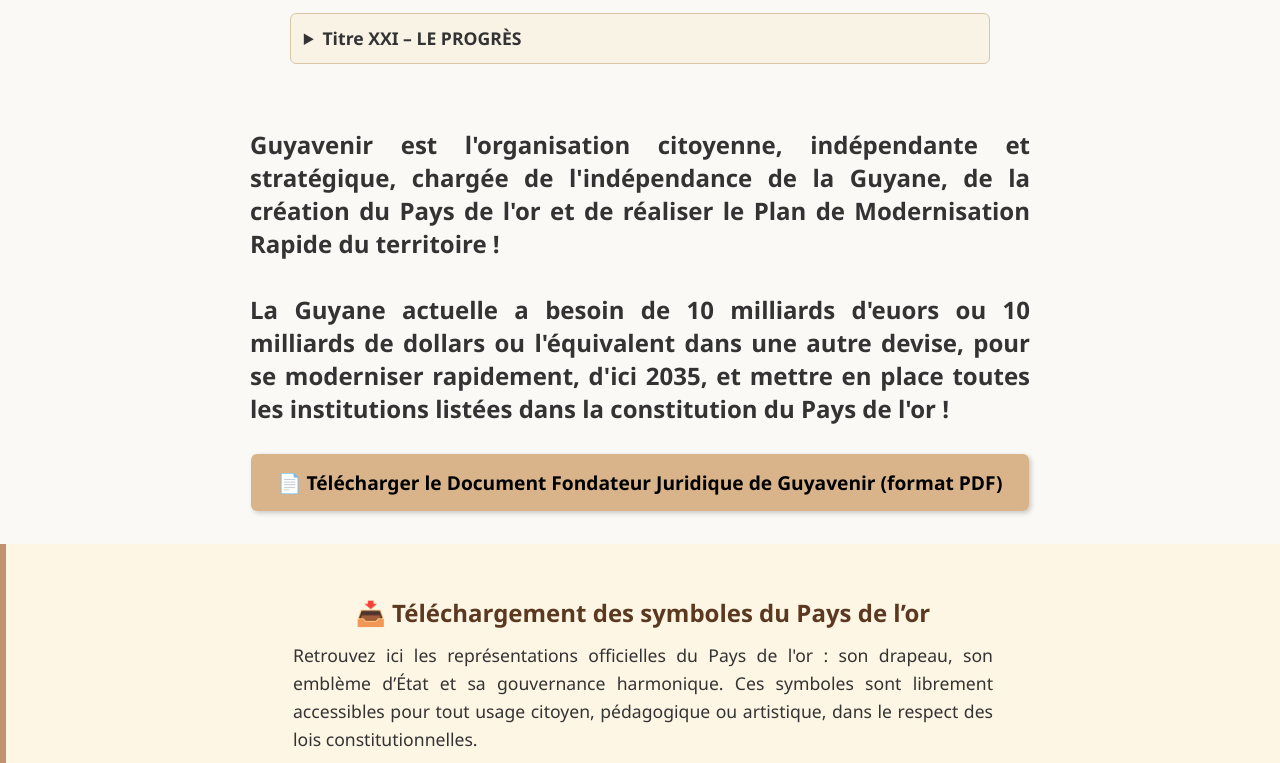
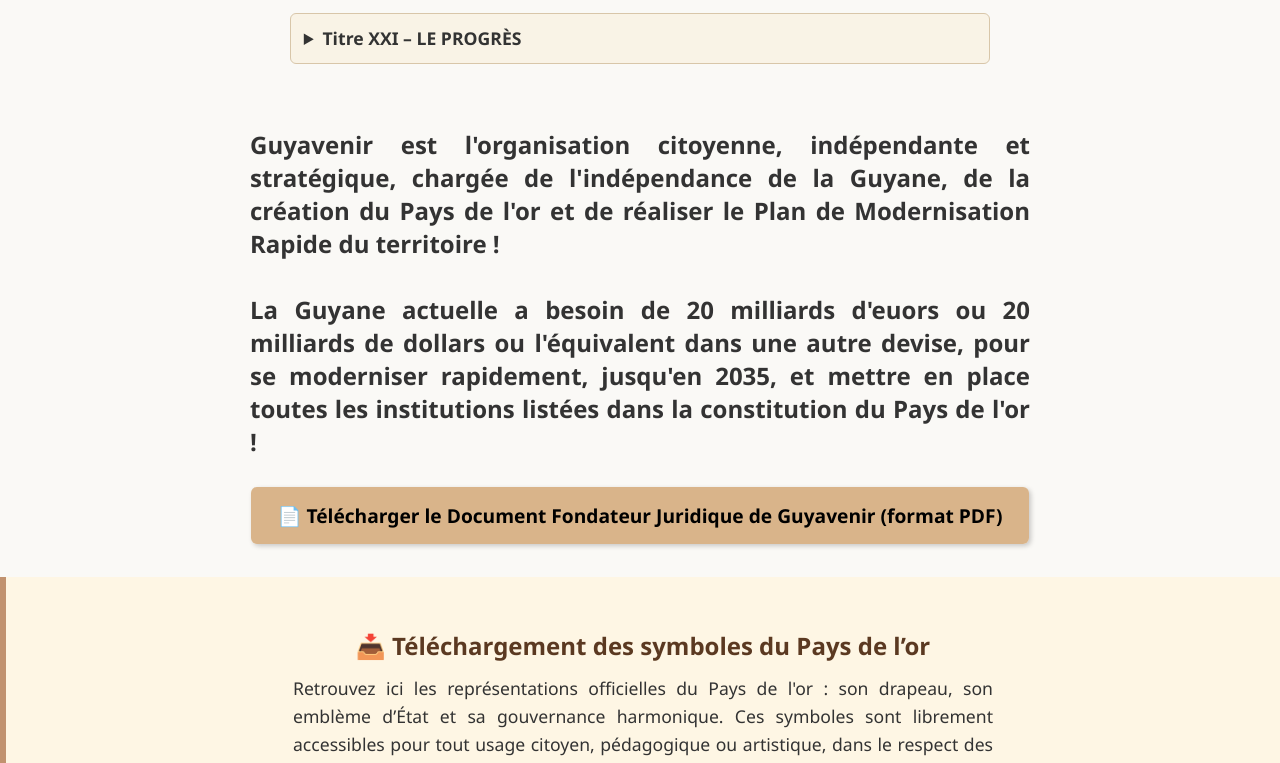
Before and after one commit to Destine-Studio/guyavenir-site, a plain HTML site: page index.html in a window 1280 px wide. Shown: the part 4285-5048 px from the top of the page. Drawn offline with Linux system fonts and the light colour scheme.

Commit message:
Add files via upload

```diff
--- a/index.html
+++ b/index.html
@@ -245,7 +245,7 @@
           de l'indépendance de la Guyane, de la création du Pays de
           l'or et de réaliser le Plan de Modernisation Rapide du territoire !
           <br></br>
-          La Guyane actuelle a besoin de 10 milliards d'euors ou 10 milliards de dollars ou l'équivalent dans une autre devise, pour se moderniser rapidement, d'ici 2035, et mettre en place toutes les institutions listées dans la constitution du Pays de l'or !
+          La Guyane actuelle a besoin de 20 milliards d'euors ou 20 milliards de dollars ou l'équivalent dans une autre devise, pour se moderniser rapidement, jusqu'en 2035, et mettre en place toutes les institutions listées dans la constitution du Pays de l'or !
         </h2> <br></br>
         <a href="guyavenir.pdf" class="pdf-link" target="_blank" download
           >📄 Télécharger le Document Fondateur Juridique de Guyavenir (format
```
